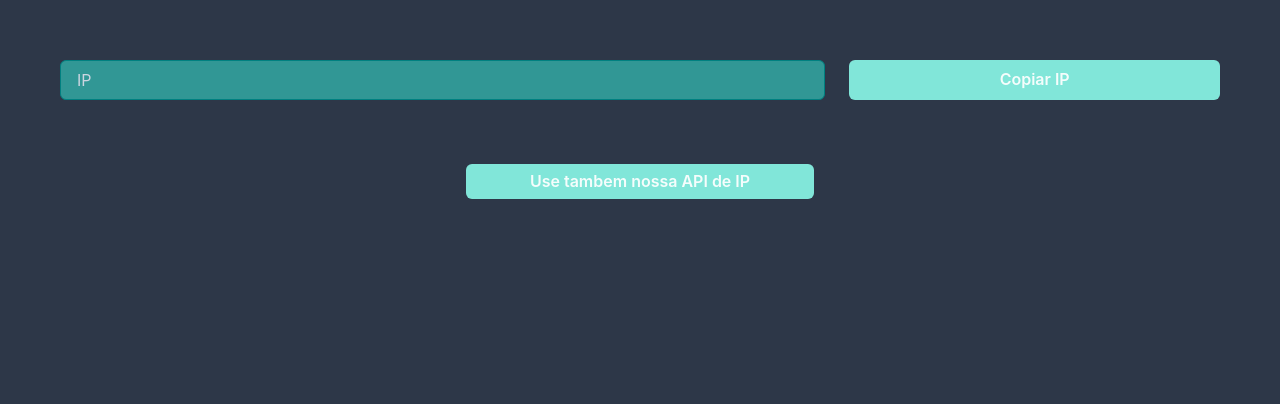
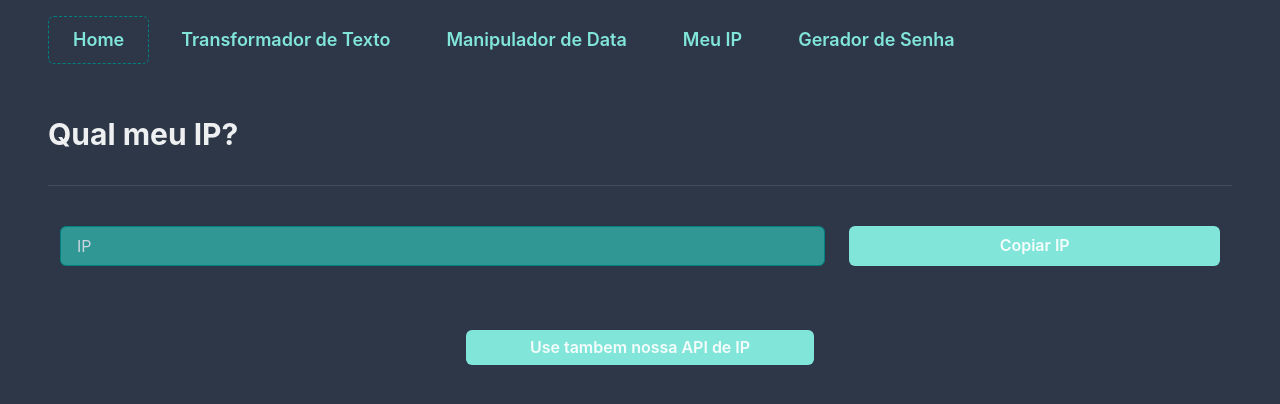
Before and after one commit to mest2011/tools, a React (Vite) app: page /ip in a window 1280 px wide. Shown: the top 404 px of the page. Built offline with nearby package versions, Linux system fonts and the light colour scheme; no server answers; what dayjs-business-days2 would draw is missing.

Commit message:
feat: added menu to navigate between tools

```diff
--- a/src/components/Atoms/ContentContainer/index.tsx
+++ /dev/null
@@ -1,12 +0,0 @@
-import { Box, BoxProps } from "@chakra-ui/react";
-
-export const ContentContainer: React.FC<BoxProps> = ({
-  children,
-  ...props
-}) => {
-  return (
-    <Box display="flex" my="3rem" w="100%" flexDirection="column" {...props}>
-      {children}
-    </Box>
-  );
-};
--- /dev/null
+++ b/src/components/Molecules/ContentContainer/index.tsx
@@ -0,0 +1,30 @@
+import { Box, BoxProps, Text, Divider, Spacer } from "@chakra-ui/react";
+import { Menu } from "../Menu";
+
+export const ContentContainer: React.FC<BoxProps> = ({
+  children,
+  title = "",
+  ...props
+}) => {
+  return (
+    <Box display="flex" my="1rem" w="100%" flexDirection="column" {...props}>
+      <Menu />
+      <Spacer m={{ base: 2, md: 4, lg: 6 }} />
+      {title.length > 0 ? (
+        <>
+          <Text
+            fontSize={{ base: "lg", md: "2xl", lg: "3xl" }}
+            color={"whiteAlpha.900"}
+            fontWeight={"bold"}
+          >
+            {title}
+          </Text>
+          <Divider my={{ base: 3, md: 5, lg: 7 }} orientation="horizontal" />
+        </>
+      ) : (
+        <></>
+      )}
+      {children}
+    </Box>
+  );
+};
--- /dev/null
+++ b/src/components/Molecules/Menu/MenuButton/index.tsx
@@ -0,0 +1,16 @@
+import { Button, ButtonProps } from "@chakra-ui/react";
+
+export const MenuButton: React.FC<ButtonProps> = ({ children, ...props }) => {
+  return (
+    <Button
+      sx={{
+        _hover: {
+          backgroundColor: "teal.100", // Cor de fundo ao passar o mouse
+        },
+      }}
+      {...props}
+    >
+      {children}
+    </Button>
+  );
+};
--- a/src/components/Molecules/Menu/index.tsx
+++ b/src/components/Molecules/Menu/index.tsx
@@ -0,0 +1,33 @@
+import { Box, ButtonGroup } from "@chakra-ui/react";
+import { MenuButton } from "./MenuButton";
+
+export const Menu: React.FC = () => {
+  return (
+    <Box>
+      <ButtonGroup
+        size={{ base: "sm", md: "md", lg: "lg" }}
+        colorScheme="teal"
+        variant="ghost"
+      >
+        <MenuButton
+            border={"1px teal dashed"}
+          onClick={() => (window.location.href = "/")}
+        >
+          Home
+        </MenuButton>
+        <MenuButton onClick={() => (window.location.href = "/text")}>
+          Transformador de Texto
+        </MenuButton>
+        <MenuButton onClick={() => (window.location.href = "/date")}>
+          Manipulador de Data
+        </MenuButton>
+        <MenuButton onClick={() => (window.location.href = "/ip")}>
+          Meu IP
+        </MenuButton>
+        <MenuButton onClick={() => (window.location.href = "/password")}>
+          Gerador de Senha
+        </MenuButton>
+      </ButtonGroup>
+    </Box>
+  );
+};
--- a/src/components/Organisms/Date/index.tsx
+++ b/src/components/Organisms/Date/index.tsx
@@ -15,7 +15,7 @@ import dayjs from "dayjs";
 import businessDays from "dayjs-business-days2";
 import { useEffect, useState } from "react";
 import { Input } from "../../Atoms/Input";
-import { ContentContainer } from "../../Atoms/ContentContainer";
+import { ContentContainer } from "../../Molecules/ContentContainer";
 
 const holidays = [
   "2024-01-01",
@@ -121,7 +121,7 @@ export const DateComponent: React.FC = () => {
   };
 
   return (
-    <ContentContainer>
+    <ContentContainer title="Manipulador de data">
       <Box display="flex" flexDirection="column">
         <Box display="flex" gap={3} padding={3} flexDirection="column">
           <SimpleGrid columns={{ base: 1, md: 2 }} spacing={9}>
--- a/src/components/Organisms/Ip/index.tsx
+++ b/src/components/Organisms/Ip/index.tsx
@@ -9,7 +9,7 @@ import {
   useToast,
 } from "@chakra-ui/react";
 import { Button } from "../../Atoms/Button";
-import { ContentContainer } from "../../Atoms/ContentContainer";
+import { ContentContainer } from "../../Molecules/ContentContainer";
 import { Input } from "../../Atoms/Input";
 
 export const Ip: React.FC = () => {
@@ -59,7 +59,7 @@ export const Ip: React.FC = () => {
 
   return (
     <>
-      <ContentContainer>
+      <ContentContainer title="Qual meu IP?">
         <Box display="flex" gap={16} padding={3} flexDirection="column">
           <SimpleGrid columns={{ base: 1, md: 3 }} spacing={6}>
             <GridItem colSpan={{ base: 1, md: 2 }}>
--- a/src/components/Organisms/PasswordGenerator/index.tsx
+++ b/src/components/Organisms/PasswordGenerator/index.tsx
@@ -20,7 +20,7 @@ import { Button } from "../../Atoms/Button";
 import { Accordion } from "../../Atoms/Accordion";
 import { Slider } from "../../Atoms/Slider";
 import { Switch } from "../../Atoms/Switch";
-import { ContentContainer } from "../../Atoms/ContentContainer";
+import { ContentContainer } from "../../Molecules/ContentContainer";
 
 export const PasswordGenerator: React.FC = () => {
   const [password, setPassword] = useState<string>();
@@ -116,7 +116,7 @@ export const PasswordGenerator: React.FC = () => {
   const [showTooltip, setShowTooltip] = useState(false);
 
   return (
-    <ContentContainer>
+    <ContentContainer title="Gerador de senhas">
       <Box display="flex" gap={3} padding={3} flexDirection="column">
         <Box display="flex" margin="auto" gap={3} width="100%">
           <Input
--- a/src/components/Organisms/TextTransformer/index.tsx
+++ b/src/components/Organisms/TextTransformer/index.tsx
@@ -6,7 +6,7 @@ import {
   useToast,
 } from "@chakra-ui/react";
 import { useEffect, useState } from "react";
-import { ContentContainer } from "../../Atoms/ContentContainer";
+import { ContentContainer } from "../../Molecules/ContentContainer";
 import { Textarea } from "../../Atoms/Textarea";
 
 /* eslint-disable react-hooks/exhaustive-deps */
@@ -108,7 +108,7 @@ export const TextTransformer: React.FC = () => {
   };
 
   return (
-    <ContentContainer>
+    <ContentContainer title="Trasformador de textos">
       <Box display="flex" flexDirection="column">
         <Box display="flex" gap={3} padding={3} flexDirection="column">
           <Box
```
